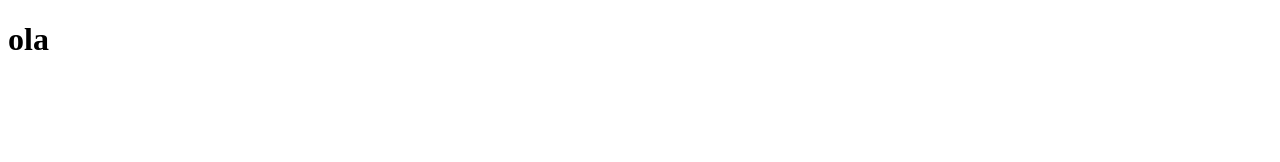
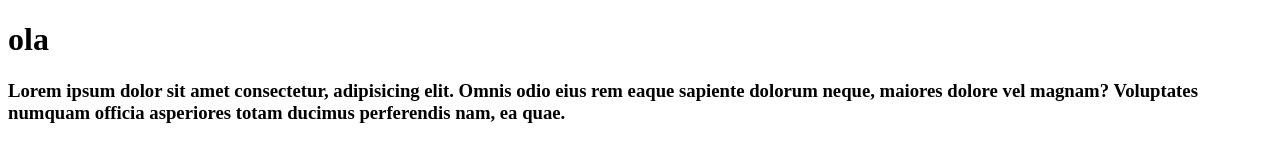
Before and after one commit to PedroSouzaCod/tutorialgit, a plain HTML site: page index.html in a window 1280 px wide. Drawn offline with Linux system fonts and the light colour scheme.

Commit message:
3alterçao

```diff
--- a/index.html
+++ b/index.html
@@ -7,5 +7,6 @@
 </head>
 <body>
     <h1>ola</h1>
+    <h3>Lorem ipsum dolor sit amet consectetur, adipisicing elit. Omnis odio eius rem eaque sapiente dolorum neque, maiores dolore vel magnam? Voluptates numquam officia asperiores totam ducimus perferendis nam, ea quae.</h3>
 </body>
 </html>
```
